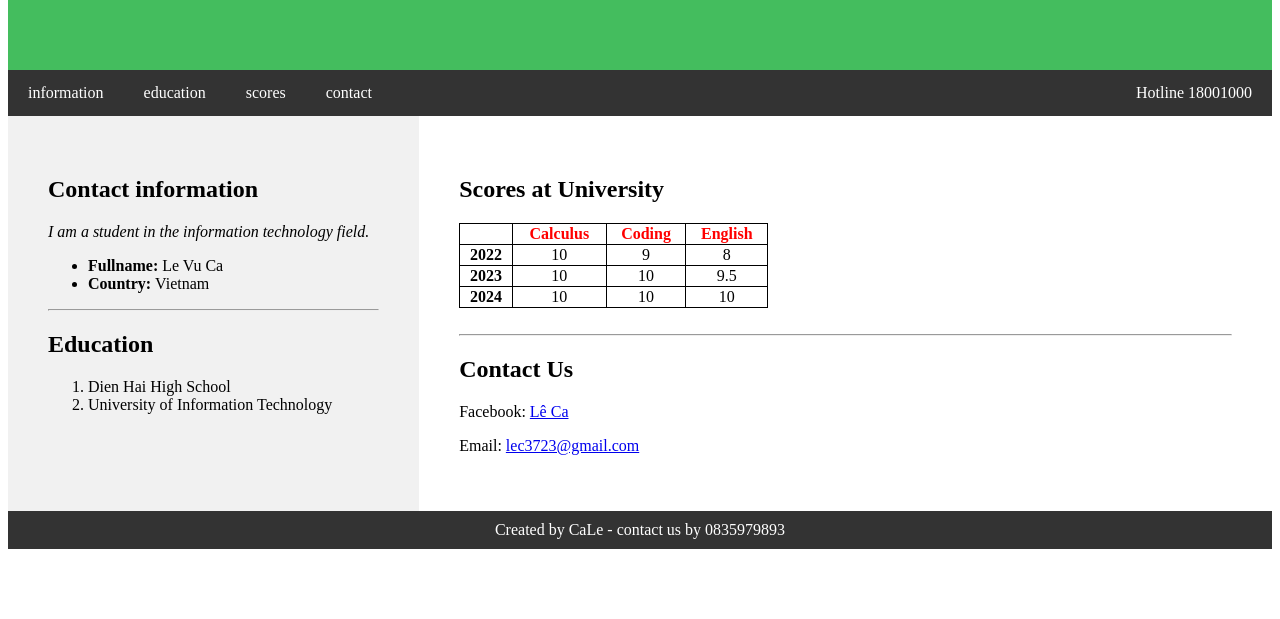
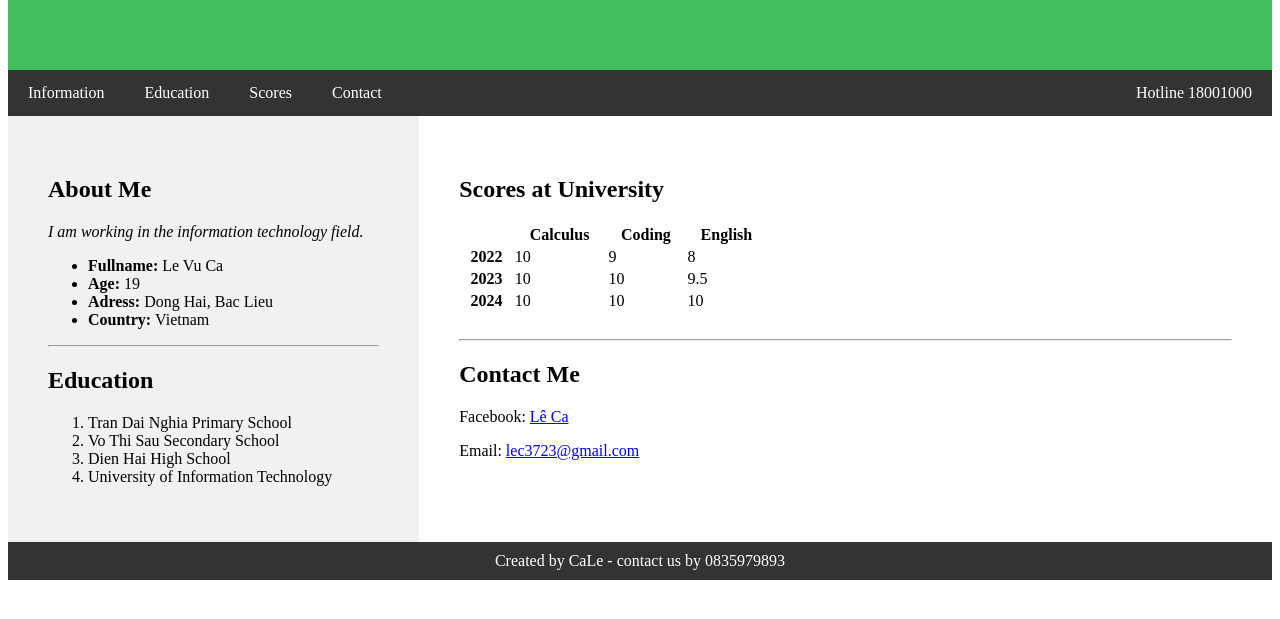
Before and after one commit to march-23th/march-23th.github.io, a plain HTML site: page index.html in a window 1280 px wide. Shown: the part 135-754 px from the top of the page. Drawn offline with Linux system fonts and the light colour scheme.

Commit message:
update file index.html

```diff
--- a/index.html
+++ b/index.html
@@ -9,10 +9,10 @@
 <body>
 	<h1 id="mywebsite">My website</h1>
 	<nav>	<!-- thẻ nav để dành cho menu -->
-		<a href="#infor" class="left">information</a>
-		<a href="#edu" class="left">education</a>
-		<a href="#scores" class="left">scores</a>
-		<a href="#contact" class="left">contact</a>
+		<a href="#infor" class="left">Information</a>
+		<a href="#edu" class="left">Education</a>
+		<a href="#scores" class="left">Scores</a>
+		<a href="#contact" class="left">Contact</a>
 		<a class="right">Hotline 18001000</a>
 	</nav>
 
@@ -20,58 +20,56 @@
 
 	<div id="flex-container">
 		<div id="flex-left">
-			<h2 id="infor">Contact information</h2>
-			<p><em>I am a student in the information technology field.</em></p>
+			<h2 id="infor">About Me</h2>
+			<p><em>I am working in the information technology field.</em></p>
 			<ul>
 				<li><strong>Fullname: </strong>Le Vu Ca</li>
+				<li><strong>Age: </strong>19</li>
+				<li><strong>Adress: </strong>Dong Hai, Bac Lieu</li>
 				<li><strong>Country: </strong>Vietnam</li>
 			</ul>
 			<hr>
 			<h2 id="edu">Education</h2>
 			<ol style="1">
+				<li>Tran Dai Nghia Primary School</li>
+				<li>Vo Thi Sau Secondary School</li>
 				<li>Dien Hai High School</li>
 				<li>University of Information Technology</li>
 			</ol>
 		</div>
 		<div id="flex-right">
 			<h2 id="scores">Scores at University</h2>
-			<style>
-				table,th,td {
-					border: 1px solid black;
-					border-collapse: collapse;
-				}
-			</style>
 			<table style = "width:40%";>
 				<tr>
-					<td></td>
-					<th style="color: red;">Calculus</th>
-					<th style="color: red;">Coding</th>
-					<th style="color: red;">English</th>
+					<th></th>
+					<th>Calculus</th>
+					<th>Coding</th>
+					<th>English</th>
 				</tr>
 				<tr>
 					<th>2022</th>
-					<td style="text-align: center;">10</td>
-					<td style="text-align: center;">9</td>
-					<td style="text-align: center;">8</td>
+					<td>10</td>
+					<td>9</td>
+					<td>8</td>
 				</tr>
 				<tr>
 					<th>2023</th>
-					<td style="text-align: center;">10</td>
-					<td style="text-align: center;">10</td>
-					<td style="text-align: center;">9.5</td>
+					<td>10</td>
+					<td>10</td>
+					<td>9.5</td>
 				</tr>
 				<tr>
 					<th>2024</th>
-					<td style="text-align: center;">10</td>
-					<td style="text-align: center;">10</td>
-					<td style="text-align: center;">10</td>
+					<td>10</td>
+					<td>10</td>
+					<td>10</td>
 				</tr>
 			</table>
 			<br>
 			<hr>
-			<h2 id="contact">Contact Us</h2>
+			<h2 id="contact">Contact Me</h2>
 			<p>Facebook: <a href="https://www.facebook.com/profile.php?id=100035252613477">Lê Ca</a></p>
-			<p>Email: <a href="mailto: lec3723@gmail.com">lec3723@gmail.com</a> </p>
+			<p>Email: <a href="mailto:lec3723@gmail.com">lec3723@gmail.com</a> </p>
 		</div>
 	</div>
 	<footer>
```
